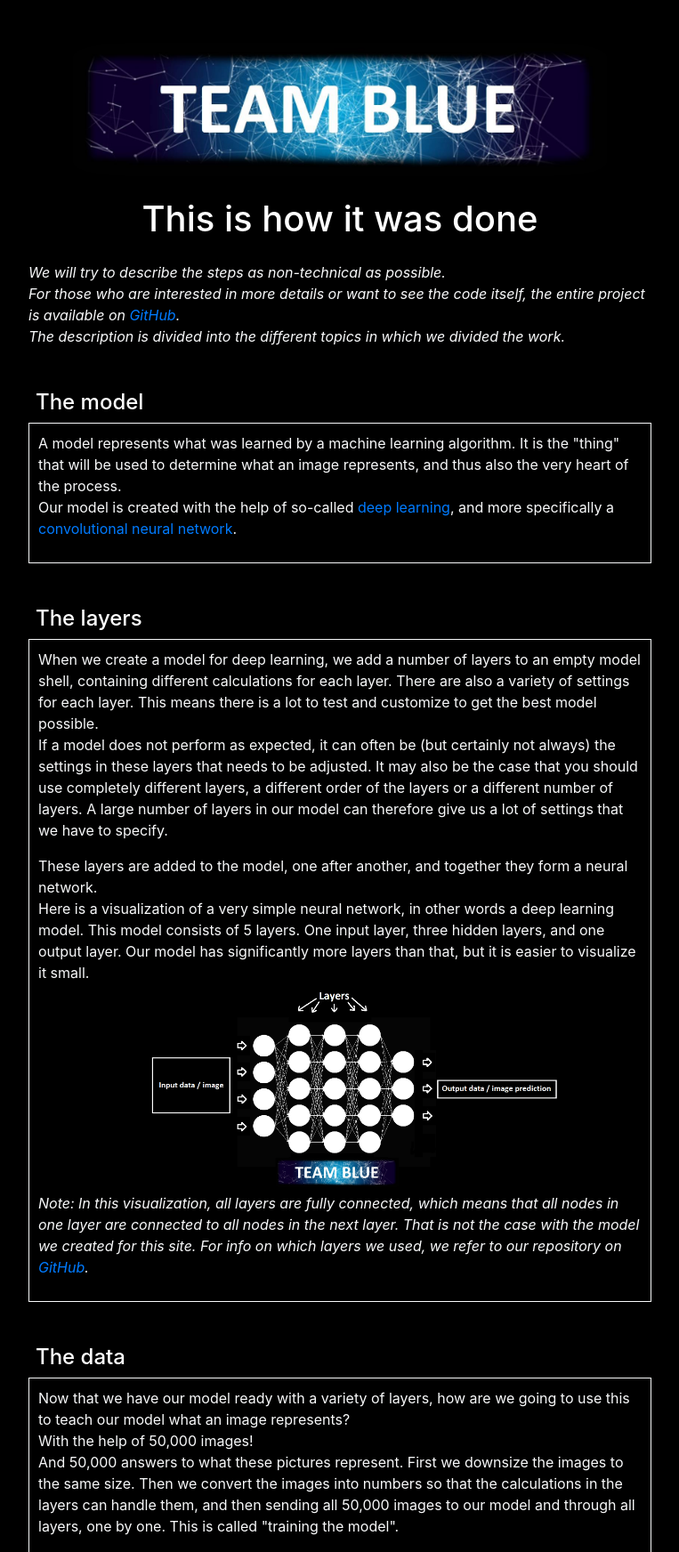
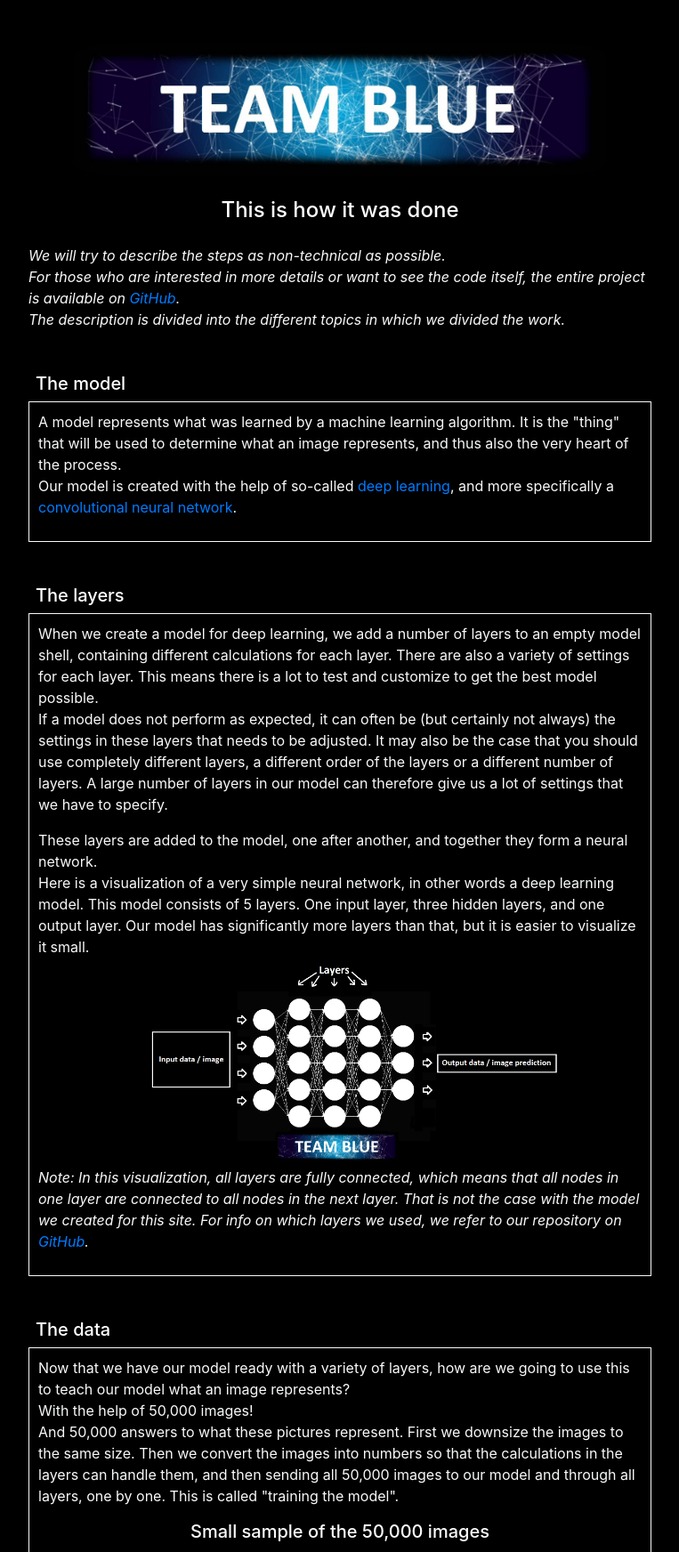
Before and after one commit to roxxuz/blue-ml-predict, a Flask app: page /howItWasDone in a window 1280 px wide. Shown: the top 1744 px of the page at 89% size, without its empty margins (258-1021 px from the left). Run offline with Flask 2, Linux system fonts and the light colour scheme.

Commit message:
Change sizes

```diff
--- a/templates/how-it-was-done.html
+++ b/templates/how-it-was-done.html
@@ -12,7 +12,7 @@
 
     <div id="done-text">
         <img id="done-logo" src="../static/tb-logo.jpg" class="mt-5">
-        <h1 class="mt-4">This is how it was done</h1>
+        <h4 class="mt-4">This is how it was done</h4>
 
         <p class="text-light mt-4" style="text-align: left;">
             <i>
@@ -25,7 +25,7 @@
             </i>
         </p>
 
-        <h4 class="mt-5 ml-2" style="text-align:left;">The model</h4>
+        <h5 class="mt-5 ml-2" style="text-align:left;">The model</h5>
         <section style="text-align:left; padding:10px;" class="text-light border border-light">
             <p>
                 A model represents what was learned by a machine learning algorithm.
@@ -37,7 +37,7 @@
                 <a href="https://en.wikipedia.org/wiki/Convolutional_neural_network">convolutional neural network</a>.
             </p>
         </section>
-        <h4 class="mt-5 ml-2" style="text-align:left;">The layers</h4>
+        <h5 class="mt-5 ml-2" style="text-align:left;">The layers</h5>
         <section style="text-align:left; padding:10px;" class="text-light border border-light">
             <p>
                 When we create a model for deep learning, we add a number of
@@ -67,7 +67,7 @@
             </p>
 
         </section>
-        <h4 class="mt-5 ml-2" style="text-align:left;">The data</h4>
+        <h5 class="mt-5 ml-2" style="text-align:left;">The data</h5>
         <section style="text-align:left; padding:10px;" class="text-light border border-light">
             <p>
                 Now that we have our model ready with a variety of layers,
@@ -81,7 +81,7 @@
             <h5 style="text-align: center;">Small sample of the 50,000 images</h5>
             <img class="mt-3 mb-3" id="done-images" src="../static/images.png" class="mt-1">
         </section>
-        <h4 class="mt-5 ml-2" style="text-align:left;">The training</h4>
+        <h5 class="mt-5 ml-2" style="text-align:left;">The training</h5>
         <section style="text-align:left; padding:10px;" class="text-light border border-light">
             <p>
                 The training of the model is done by sending each image through all
@@ -127,7 +127,7 @@
             </p>
 
         </section>
-        <h4 class="mt-5 ml-2" style="text-align:left;">The prediction</h4>
+        <h5 class="mt-5 ml-2" style="text-align:left;">The prediction</h5>
         <section style="text-align:left; padding:10px;" class="text-light border border-light">
             <p>
                 To make our model available to others, we coded a website
@@ -157,7 +157,7 @@
 
 
         </section>
-        <h4 class="mt-5 ml-2" style="text-align:left;">That's it</h4>
+        <h5 class="mt-5 ml-2" style="text-align:left;">That's it</h5>
         <section style="text-align:left; padding:10px;" class="text-light border border-light">
             <p>
                 Just like you, we also find deep learning very complicated and often difficult
```
